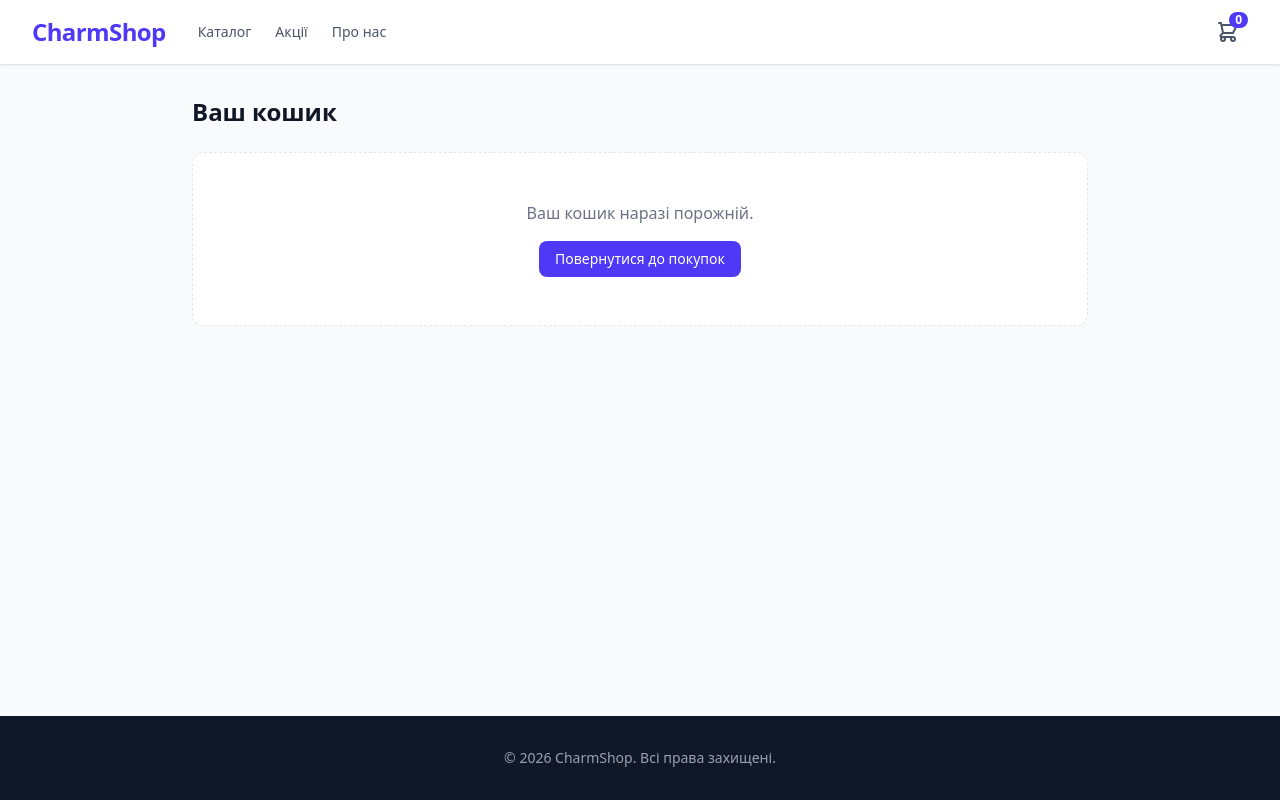
After one commit to breadsroofses/charms-shop, a Django app: page /cart/ in a window 1280 px wide. The commit adds this page. Run offline with Django 5.2, Linux system fonts and the light colour scheme.

Commit message:
Add files via upload

```diff
--- a/main_shop/templates/base.html
+++ b/main_shop/templates/base.html
@@ -11,7 +11,7 @@
     <header class="bg-white shadow-sm sticky top-0 z-50">
         <nav class="max-w-7xl mx-auto px-4 sm:px-6 lg:px-8 h-16 flex items-center justify-between">
             <div class="flex items-center gap-8">
-                <a href="/" class="text-2xl font-bold text-indigo-600 tracking-tight">TechShop</a>
+                <a href="/" class="text-2xl font-bold text-indigo-600 tracking-tight">CharmShop</a>
                 <div class="hidden md:flex items-center gap-6 text-sm font-medium text-gray-600">
                     <a href="#" class="hover:text-indigo-600 transition">Каталог</a>
                     <a href="#" class="hover:text-indigo-600 transition">Акції</a>
@@ -19,11 +19,15 @@
                 </div>
             </div>
             <div class="flex items-center gap-4">
-                <a href="#" class="relative p-2 text-gray-600 hover:text-indigo-600 transition">
-                    <svg class="w-6 h-6" fill="none" stroke="currentColor" viewBox="0 0 24 24"><path stroke-linecap="round" stroke-linejoin="round" stroke-width="2" d="M3 3h2l.4 2M7 13h10l4-8H5.4M7 13L5.4 5M7 13l-2.293 2.293c-.63.63-.184 1.707.707 1.707H17m0 0a2 2 0 100 4 2 2 0 000-4zm-8 2a2 2 0 11-4 0 2 2 0 014 0z"></path></svg>
-                    <span class="absolute top-0 right-0 inline-flex items-center justify-center px-1.5 py-0.5 text-xs font-bold leading-none text-white bg-indigo-600 rounded-full">0</span>
-                </a>
-            </div>
+    <a href="{% url 'main_shop:cart_detail' %}" class="relative p-2 text-gray-600 hover:text-indigo-600 transition">
+        <svg class="w-6 h-6" fill="none" stroke="currentColor" viewBox="0 0 24 24">
+            <path stroke-linecap="round" stroke-linejoin="round" stroke-width="2" d="M3 3h2l.4 2M7 13h10l4-8H5.4M7 13L5.4 5M7 13l-2.293 2.293c-.63.63-.184 1.707.707 1.707H17m0 0a2 2 0 100 4 2 2 0 000-4zm-8 2a2 2 0 11-4 0 2 2 0 014 0z"></path>
+        </svg>
+        <span class="absolute top-0 right-0 inline-flex items-center justify-center px-1.5 py-0.5 text-xs font-bold leading-none text-white bg-indigo-600 rounded-full">
+            {{ cart_total_items|default:0 }}
+        </span>
+    </a>
+    </div>
         </nav>
     </header>
 
@@ -34,7 +38,7 @@
 
     <footer class="bg-gray-900 text-gray-400 py-8 mt-auto">
         <div class="max-w-7xl mx-auto px-4 text-center text-sm">
-            <p>&copy; 2026 TechShop. Всі права захищені.</p>
+            <p>&copy; 2026 CharmShop. Всі права захищені.</p>
         </div>
     </footer>
 
--- /dev/null
+++ b/main_shop/templates/shop/cart.html
@@ -0,0 +1,37 @@
+{% extends "base.html" %}
+
+{% block title %}Ваш кошик{% endblock %}
+
+{% block content %}
+<div class="max-w-4xl mx-auto">
+    <h1 class="text-2xl font-bold text-gray-900 mb-6">Ваш кошик</h1>
+
+    {% if cart_products %}
+        <div class="bg-white rounded-xl shadow-xs border border-gray-100 overflow-hidden p-6">
+            <div class="divide-y divide-gray-100">
+                {% for product in cart_products %}
+                    <div class="flex items-center justify-between py-4 {% if forloop.first %}pt-0{% endif %} {% if forloop.last %}pb-0{% endif %}">
+                        <div>
+                            <h3 class="font-medium text-gray-900">{{ product.name }}</h3>
+                            <p class="text-sm text-gray-500">{{ product.price }} грн × {{ product.quantity }} шт.</p>
+                        </div>
+                        <span class="font-semibold text-gray-900">{{ product.total_price }} грн</span>
+                    </div>
+                {% endfor %}
+            </div>
+
+            <div class="mt-6 pt-6 border-t border-gray-100 flex justify-between items-center">
+                <span class="text-lg font-bold text-gray-900">Всього до сплати:</span>
+                <span class="text-xl font-bold text-indigo-600">{{ total_price }} грн</span>
+            </div>
+        </div>
+    {% else %}
+        <div class="text-center py-12 bg-white rounded-xl border border-dashed border-gray-200">
+            <p class="text-gray-500 mb-4">Ваш кошик наразі порожній.</p>
+            <a href="{% url 'main_shop:product_list' %}" class="inline-block bg-indigo-600 text-white px-4 py-2 rounded-lg text-sm font-medium hover:bg-indigo-700 transition">
+                Повернутися до покупок
+            </a>
+        </div>
+    {% endif %}
+</div>
+{% endblock %}
--- a/main_shop/urls.py
+++ b/main_shop/urls.py
@@ -5,7 +5,19 @@ from . import views
 app_name = 'shop'  # Ось цей простір імен шукає ваш шаблон!
 
 urlpatterns = [
+    path('cart/', views.cart_detail, name='cart_detail'),
+    path('cart/add/<int:product_id>/', views.add_to_cart, name='add_to_cart'),
+
+    # 2. Потім головна сторінка:
     path('', views.product_list, name='product_list'),
+
+    # 3. І ТІЛЬКИ В САМОМУ КІНЦІ — динамічний слаг категорій:
+    # (у вас цей рядок може трохи відрізнятися, головне — його позиція внизу)
     path('<slug:category_slug>/', views.product_list, name='product_list_by_category'),
     path('<int:id>/<slug:slug>/', views.product_detail, name='product_detail'),
+
+
+
 ]
+
+app_name = 'main_shop' # Перевірте, чи є у вас цей namespace
--- a/main_shop/views.py
+++ b/main_shop/views.py
@@ -21,3 +21,73 @@ def product_list(request, category_slug=None):
 def product_detail(request, id, slug):
     product = get_object_or_404(Product, id=id, slug=slug, available=True)
     return render(request, 'shop/detail.html', {'product': product})
+
+
+from django.shortcuts import redirect, get_object_or_404
+from .models import Product  # Припустимо, у вас модель називається Product
+
+
+def add_to_cart(request, product_id):
+    # Отримуємо або створюємо кошик у сесії користувача
+    cart = request.session.get('cart', {})
+
+    # Перетворюємо id в рядок, бо ключі в сесії (JSON) мають бути рядками
+    product_id_str = str(product_id)
+
+    if product_id_str in cart:
+        cart[product_id_str] += 1
+    else:
+        cart[product_id_str] = 1
+
+    # Зберігаємо оновлений кошик назад у сесію
+    request.session['cart'] = cart
+
+    # Повертаємо користувача на ту сторінку, де він був
+    return redirect(request.META.get('HTTP_REFERER', 'main_shop:product_list'))
+
+
+def product_list(request):
+    # Ваш існуючий код (отримання товарів тощо)
+    products = Product.objects.all()
+
+    # Рахуємо загальну кількість штук у кошику
+    cart = request.session.get('cart', {})
+    cart_total_items = sum(cart.values()) if cart else 0
+
+    return render(request, 'shop/list.html', {
+        'products': products,
+        'cart_total_items': cart_total_items,  # Передаємо у шаблон
+        # ваші інші змінні (categories тощо)
+    })
+
+
+from django.shortcuts import render
+from .models import Product  # Перевірте назву вашої моделі товарів
+
+
+def cart_detail(request):
+    cart = request.session.get('cart', {})
+    cart_products = []
+    total_price = 0
+
+    # Отримуємо об'єкти товарів із бази даних на основі ID з кошика
+    if cart:
+        # Перетворюємо ключі (рядки) назад у числа для запиту до БД
+        product_ids = [int(pid) for pid in cart.keys()]
+        products = Product.objects.filter(id__in=product_ids)
+
+        for product in products:
+            quantity = cart[str(product.id)]
+            # Припустимо, у вашій моделі Product є поле price
+            item_total = product.price * quantity
+            total_price += item_total
+
+            # Додаємо тимчасові змінні до об'єкта, щоб зручно вивести в шаблоні
+            product.quantity = quantity
+            product.total_price = item_total
+            cart_products.append(product)
+
+    return render(request, 'shop/cart.html', {
+        'cart_products': cart_products,
+        'total_price': total_price
+    })
--- a/shop/urls.py
+++ b/shop/urls.py
@@ -7,4 +7,8 @@ urlpatterns = [
 
     # Підключаємо файл urls.py з додатка main_shop
     path('', include('main_shop.urls')),
+
+    path('admin/', admin.site.urls),
+    # Додаємо namespace сюди:
+    path('', include('main_shop.urls', namespace='shop')),
 ]
```
Also changed, not shown: main_shop/templates/shop/list.html (+7 -1 lines).
